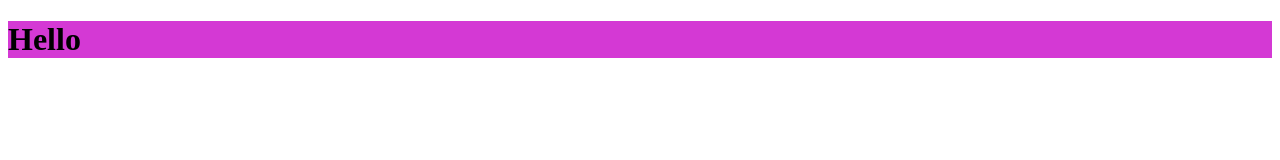
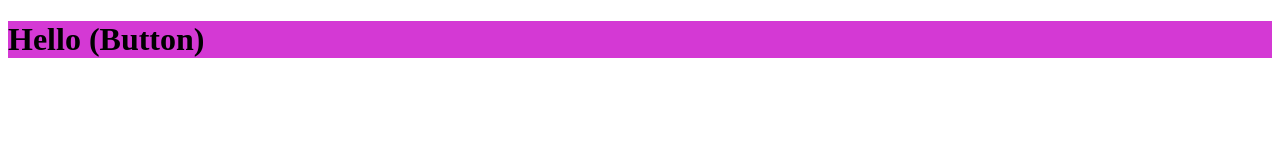
Before and after one commit to arafatBastob/testRepo, a plain HTML site: page index.html in a window 1280 px wide. Drawn offline with Linux system fonts and the light colour scheme.

```diff
--- a/index.html
+++ b/index.html
@@ -8,7 +8,7 @@
 </head>
 <body>
 
-<h1>Hello</h1>
+<h1>Hello (Button)</h1>
 
 </body>
 </html>
```
